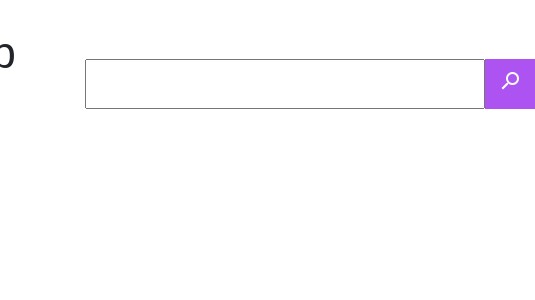
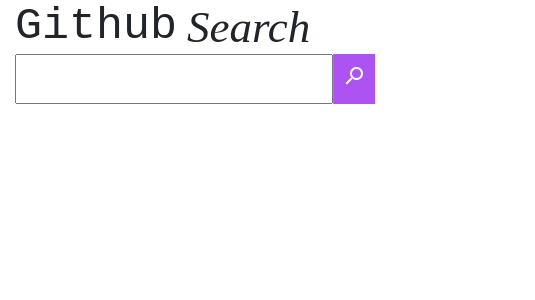
Before and after one commit to Kadidja-Lima/GitExplorer, an Angular app: page /rotas in a window 390 px wide. Shown: the top 300 px of the page, 535 px wide, since content can reach past the window. Built offline with nearby package versions, Linux system fonts and the light colour scheme.

Commit message:
first commit

```diff
--- a/src/app/result/result.component.css
+++ b/src/app/result/result.component.css
@@ -81,7 +81,6 @@
   }
 
   .second{
-    width: 95%;
     display: flex;
     flex-direction: column;
   }
--- a/src/app/rotas-component/rotas-component.component.css
+++ b/src/app/rotas-component/rotas-component.component.css
@@ -50,8 +50,9 @@
 }
 
 @media(max-width: 900px){
-  h1{
-    display: flex;
-    flex-direction: column;
+
+  .first{
+    display: inline;
   }
+
 }
```
